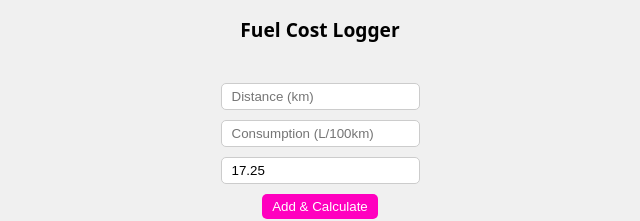
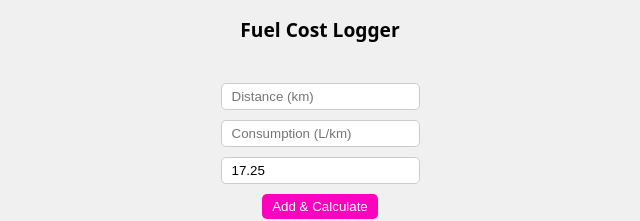
Before and after one commit to Tameem-Elmasry/fuel-consumption-logger, a React (Vite) app: page / in a window 1280 px wide. Shown: the top 221 px of the page, without its empty margins (320-960 px from the left). Built offline with nearby package versions, Linux system fonts and the light colour scheme.

Commit message:
changed unit of consumption

```diff
--- a/src/components/CalculatorForm.jsx
+++ b/src/components/CalculatorForm.jsx
@@ -52,7 +52,7 @@ export default function CalculatorForm({ onSubmit }) {
                     setMessage("");
                 }}
                 step="0.1"
-                placeholder="Consumption (L/100km)"
+                placeholder="Consumption (L/km)"
                 required
             />
             <input
--- a/src/index.css
+++ b/src/index.css
@@ -77,7 +77,7 @@ body {
         background-color: #f9f9f9;
     }
     tr:hover {
-        background-color: #f1f1f1;
+        background-color: #e9e9e9;
     }
     td {
         word-break: break-word;
```
